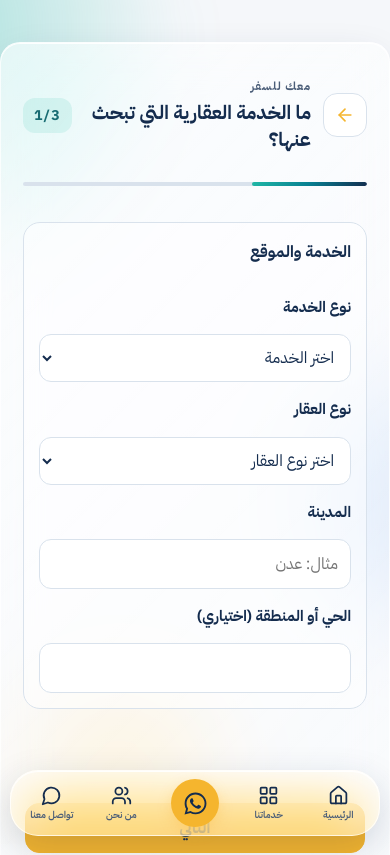
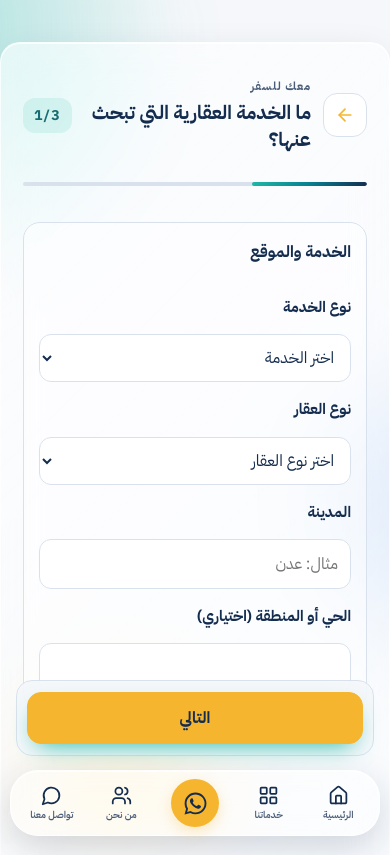
Before and after one commit to khwy1d/Maak, a React (Vite) app: page /real-estate in a window 390 px wide. Shown: the top 855 px of the page. Built offline with nearby package versions, Linux system fonts and the light colour scheme.

Commit message:
Polish responsive service request forms

```diff
--- a/src/components/CarRentalForm.tsx
+++ b/src/components/CarRentalForm.tsx
@@ -1,4 +1,5 @@
 import { useState } from "react";
+import { createPortal } from "react-dom";
 import { ArrowLeft, CalendarDays, Car, Clock3, MapPin, MessageCircle, Users, X } from "lucide-react";
 import { siteConfig } from "../config/site";
 
@@ -121,6 +122,6 @@ export default function CarRentalForm({ lang }: { lang: Lang }) {
       <dl>{rows.length ? rows.map(([label, value]) => <div key={label}><dt>{label}</dt><dd>{value}</dd></div>) : <div><dt>{txt("الطلب", "Request")}</dt><dd>{txt("استفسار عام عن تأجير السيارات", "General car rental enquiry")}</dd></div>}</dl>
       <div className="flight-summary-actions"><button type="button" className="btn btn-ghost" onClick={() => {setSummary(false);setStep(4);}}>{txt("العودة للتعديل", "Back to edit")}</button><a className="btn btn-primary" href={waUrl} target="_blank" rel="noopener noreferrer"><MessageCircle size={19} />{txt("فتح واتساب وإرسال الطلب", "Open WhatsApp and send")}</a></div>
     </section>}
-    <div className="flight-step-nav"><span className="flight-step-count">{txt(`الخطوة ${Math.min(step,5)} من 5`,`Step ${Math.min(step,5)} of 5`)}</span><div className="flight-step-buttons">{step>1 && <button type="button" className="btn btn-ghost" onClick={()=>{setSummary(false);setStep(s=>s-1);}}>{txt("السابق","Back")}</button>}{step<5 && <button type="button" className="btn btn-primary" onClick={()=>{if(step===4)setSummary(true);setStep(s=>Math.min(s+1,5));}}>{txt("التالي","Next")}</button>}</div></div>
+    {!summary && createPortal(<div className="flight-step-nav maak-service-flow-nav"><span className="flight-step-count">{txt(`الخطوة ${Math.min(step,5)} من 5`,`Step ${Math.min(step,5)} of 5`)}</span><div className="flight-step-buttons">{step>1 && <button type="button" className="btn btn-ghost" onClick={()=>{setSummary(false);setStep(s=>s-1);}}>{txt("السابق","Back")}</button>}{step<5 && <button type="button" className="btn btn-primary" onClick={()=>{if(step===4)setSummary(true);setStep(s=>Math.min(s+1,5));}}>{txt("التالي","Next")}</button>}</div></div>, document.body)}
   </div>;
 }
--- a/src/components/GroundTransportForm.tsx
+++ b/src/components/GroundTransportForm.tsx
@@ -1,4 +1,5 @@
 import { useState } from "react";
+import { createPortal } from "react-dom";
 import { ArrowLeft, ArrowLeftRight, Bus, CalendarDays, MessageCircle, Users, X } from "lucide-react";
 import { siteConfig } from "../config/site";
 
@@ -98,6 +99,6 @@ export default function GroundTransportForm({ lang }: { lang: Lang }) {
       <dl>{rows.length ? rows.map(([label, value]) => <div key={label}><dt>{label}</dt><dd>{value}</dd></div>) : <div><dt>{txt("الطلب", "Request")}</dt><dd>{txt("استفسار عام عن حجز الباصات والنقل البري", "General bus and ground transport enquiry")}</dd></div>}</dl>
       <div className="flight-summary-actions"><button type="button" className="btn btn-ghost" onClick={() => {setSummary(false);setStep(2);}}>{txt("العودة للتعديل", "Back to edit")}</button><a className="btn btn-primary" href={waUrl} target="_blank" rel="noopener noreferrer"><MessageCircle size={19} />{txt("فتح واتساب وإرسال الطلب", "Open WhatsApp and send")}</a></div>
     </section>}
-    <div className="flight-step-nav"><span className="flight-step-count">{txt(`الخطوة ${Math.min(step,3)} من 3`,`Step ${Math.min(step,3)} of 3`)}</span><div className="flight-step-buttons">{step>1 && <button type="button" className="btn btn-ghost" onClick={()=>{setSummary(false);setStep(s=>s-1);}}>{txt("السابق","Back")}</button>}{step<3 && <button type="button" className="btn btn-primary" onClick={()=>{if(step===2)setSummary(true);setStep(s=>Math.min(s+1,3));}}>{txt("التالي","Next")}</button>}</div></div>
+    {!summary && createPortal(<div className="flight-step-nav maak-service-flow-nav"><span className="flight-step-count">{txt(`الخطوة ${Math.min(step,3)} من 3`,`Step ${Math.min(step,3)} of 3`)}</span><div className="flight-step-buttons">{step>1 && <button type="button" className="btn btn-ghost" onClick={()=>{setSummary(false);setStep(s=>s-1);}}>{txt("السابق","Back")}</button>}{step<3 && <button type="button" className="btn btn-primary" onClick={()=>{if(step===2)setSummary(true);setStep(s=>Math.min(s+1,3));}}>{txt("التالي","Next")}</button>}</div></div>, document.body)}
   </div>;
 }
--- a/src/components/HotelBookingForm.tsx
+++ b/src/components/HotelBookingForm.tsx
@@ -1,4 +1,5 @@
 import { useState } from "react";
+import { createPortal } from "react-dom";
 import { ArrowLeft, CalendarDays, MessageCircle, Users, BedDouble, MapPin, X, Search, ChevronDown } from "lucide-react";
 import { siteConfig } from "../config/site";
 
@@ -74,6 +75,6 @@ export default function HotelBookingForm({ lang }: { lang: Lang }) {
     <div className="flight-group" data-step="4"><h4>{txt("٤. تفاصيل إضافية", "4. Additional details")}</h4><div className="inquiry-field flight-field"><label>{txt("طلبات أو ملاحظات (اختياري)", "Requests or notes (optional)")}</label><textarea rows={3} value={notes} onChange={e=>setNotes(e.target.value)} placeholder={txt("مثلاً: ميزانية تقريبية أو احتياجات خاصة", "e.g. approximate budget or special requirements")} /></div></div>
 
     {step === 5 && summary && <section className="flight-summary" aria-label={txt("ملخص الطلب","Request summary")}><div className="flight-summary-head"><h4>{txt("مراجعة ملخص الطلب","Review request summary")}</h4><button type="button" onClick={()=>{setSummary(false);setStep(4);}} aria-label={txt("إغلاق","Close")}><X size={20}/></button></div><p>{txt("هذا استفسار وليس حجزًا مؤكدًا. يمكنك العودة لتعديل البيانات قبل فتح واتساب.", "This is an enquiry, not a confirmed booking. You can return to edit details before opening WhatsApp.")}</p><dl>{rows.length?rows.map(([k,v])=><div key={k}><dt>{k}</dt><dd>{v}</dd></div>):<div><dt>{txt("الطلب","Request")}</dt><dd>{txt("استفسار عام عن خيارات الإقامة", "General accommodation enquiry")}</dd></div>}</dl><div className="flight-summary-actions"><button type="button" className="btn btn-ghost" onClick={()=>{setSummary(false);setStep(4);}}>{txt("العودة للتعديل","Back to edit")}</button><a className="btn btn-primary" href={waUrl} target="_blank" rel="noopener noreferrer"><MessageCircle size={19}/>{txt("فتح واتساب وإرسال الطلب","Open WhatsApp and send")}</a></div></section>}
-    <div className="flight-step-nav"><span className="flight-step-count">{txt(`الخطوة ${Math.min(step,5)} من 5`,`Step ${Math.min(step,5)} of 5`)}</span><div className="flight-step-buttons">{step>1 && <button type="button" className="btn btn-ghost" onClick={()=>{setSummary(false);setStep(s=>s-1);}}>{txt("السابق","Back")}</button>}{step<5 && <button type="button" className="btn btn-primary" onClick={()=>{if(step===4)setSummary(true);setStep(s=>Math.min(s+1,5));}}>{txt("التالي","Next")}</button>}</div></div>
+    {!summary && createPortal(<div className="flight-step-nav maak-service-flow-nav"><span className="flight-step-count">{txt(`الخطوة ${Math.min(step,5)} من 5`,`Step ${Math.min(step,5)} of 5`)}</span><div className="flight-step-buttons">{step>1 && <button type="button" className="btn btn-ghost" onClick={()=>{setSummary(false);setStep(s=>s-1);}}>{txt("السابق","Back")}</button>}{step<5 && <button type="button" className="btn btn-primary" onClick={()=>{if(step===4)setSummary(true);setStep(s=>Math.min(s+1,5));}}>{txt("التالي","Next")}</button>}</div></div>, document.body)}
   </div>;
 }
--- a/src/components/ServiceSpecificForms.tsx
+++ b/src/components/ServiceSpecificForms.tsx
@@ -1,4 +1,5 @@
 import { Children, cloneElement, useId, useState, type ReactElement, type ReactNode } from "react";
+import { createPortal } from "react-dom";
 import { ArrowLeft, CalendarDays, MessageCircle, X } from "lucide-react";
 import { siteConfig } from "../config/site";
 
@@ -59,13 +60,13 @@ function RequestCard({
     <header className="maak-flight-head"><button type="button" className="maak-back" onClick={() => step === 0 ? window.history.back() : setStep(current => current - 1)} aria-label={label(lang, "رجوع", "Back")}><ArrowLeft size={20}/></button><div><span>{label(lang, "معك للسفر", "MAAK TRAVEL")}</span><h2>{title}</h2></div><span className="maak-step-badge">{Math.min(step + 1, totalSteps)}/{totalSteps}</span></header>
     <div className="maak-progress"><span style={{width: `${Math.min(step+1,totalSteps)/totalSteps*100}%`}}/></div>
     {!reviewing && <>{groups[step]}</>}
-    <div className="flight-step-nav" aria-label={label(lang, "خطوات الطلب", "Request steps")}>
+    {!reviewing && createPortal(<div className="flight-step-nav maak-service-flow-nav" aria-label={label(lang, "خطوات الطلب", "Request steps")}>
       <span className="flight-step-count">{label(lang, `الخطوة ${Math.min(step + 1, totalSteps)} من ${totalSteps}`, `Step ${Math.min(step + 1, totalSteps)} of ${totalSteps}`)}</span>
       <div className="flight-step-buttons">
         {step > 0 && <button type="button" className="btn btn-ghost" onClick={() => setStep(current => current - 1)}>{label(lang, "السابق", "Back")}</button>}
         {!reviewing && <button type="button" className="btn btn-primary" onClick={() => setStep(current => Math.min(current + 1, groups.length))}>{label(lang, "التالي", "Next")}</button>}
       </div>
-    </div>
+    </div>, document.body)}
     {reviewing && <section className="flight-summary" aria-label={label(lang, "مراجعة الطلب", "Review request")}>
       <div className="flight-summary-head">
         <h4>{label(lang, "راجع التفاصيل قبل المتابعة", "Review details before continuing")}</h4>
--- a/src/styles/global.css
+++ b/src/styles/global.css
@@ -1710,3 +1710,71 @@ body:has(.maak-service-flow) .mobile-dock { z-index:45!important; }
     border-radius:12px!important;
   }
 }
+
+/* Keep service forms and their step controls consistent with the flight flow. */
+.page-detail-service .maak-service-flow { width: 100%; max-width: 760px !important; margin-inline: auto; padding-bottom: 112px !important; }
+body:has(.maak-service-flow) .maak-service-flow-nav {
+  position: fixed !important;
+  inset: auto auto 0 50% !important;
+  transform: translateX(-50%) !important;
+  z-index: 75 !important;
+  display: flex !important;
+  align-items: center !important;
+  justify-content: center !important;
+  width: min(760px, calc(100% - 32px)) !important;
+  min-height: 76px;
+  margin: 0 !important;
+  padding: 12px 16px calc(12px + env(safe-area-inset-bottom)) !important;
+  border: 1px solid var(--border) !important;
+  border-bottom: 0 !important;
+  border-radius: 18px 18px 0 0 !important;
+  background: color-mix(in srgb, var(--bg) 92%, transparent) !important;
+  backdrop-filter: blur(16px);
+  box-shadow: var(--shadow);
+}
+body:has(.maak-service-flow) .maak-service-flow-nav .flight-step-count { display: none !important; }
+body:has(.maak-service-flow) .maak-service-flow-nav .flight-step-buttons {
+  display: flex !important;
+  flex-direction: row !important;
+  align-items: center !important;
+  width: 100% !important;
+  gap: 10px !important;
+}
+body:has(.maak-service-flow) .maak-service-flow-nav .flight-step-buttons .btn {
+  min-height: 52px !important;
+  margin: 0 !important;
+  border-radius: 14px !important;
+  font-weight: 750 !important;
+}
+body:has(.maak-service-flow) .maak-service-flow-nav .flight-step-buttons .btn.btn-primary {
+  flex: 1 1 auto !important;
+  width: auto !important;
+  min-width: 0 !important;
+  color: var(--c-navy) !important;
+  background: var(--c-gold) !important;
+  border: 1px solid var(--c-gold) !important;
+}
+body:has(.maak-service-flow) .maak-service-flow-nav .flight-step-buttons .btn.btn-ghost {
+  flex: 0 0 auto !important;
+  min-width: 88px !important;
+  background: var(--surface) !important;
+}
+
+@media (min-width: 768px) {
+  body:has(.maak-service-flow) .mobile-dock { display: none !important; }
+}
+
+@media (max-width: 767px) {
+  .page-detail-service .maak-service-flow { padding-bottom: 190px !important; }
+  body:has(.maak-service-flow) .maak-service-flow-nav {
+    bottom: calc(88px + env(safe-area-inset-bottom)) !important;
+    width: calc(100% - 32px) !important;
+    padding: 10px !important;
+    border-bottom: 1px solid var(--border) !important;
+    border-radius: 16px !important;
+  }
+}
+
+:root[data-theme="dark"] .nav-logo .logo-tile img {
+  filter: drop-shadow(0 0 6px rgba(245, 181, 46, .28));
+}
```
